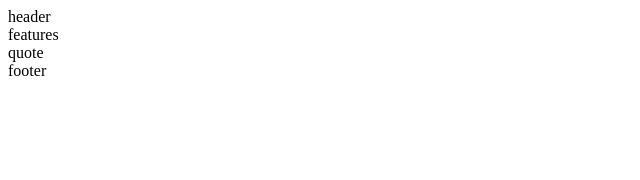
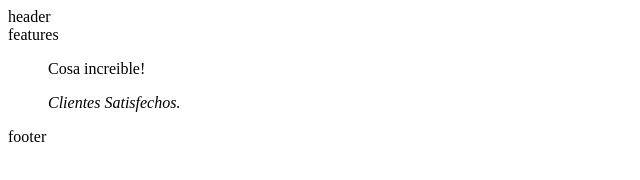
Before and after one commit to David-F23/Responsive_Desing_Ramas, a plain HTML site: page index.html in a window 1280 px wide. Shown: the whole page, without its empty margins (0-640 px from the left). Drawn offline with Linux system fonts and the light colour scheme.

Commit message:
Se agrego contenido al quote

```diff
--- a/index.html
+++ b/index.html
@@ -16,7 +16,10 @@
     </section>
 
     <section class="quote">
-        quote
+        <blockquote class="container">
+            <p>Cosa increible!</p>
+            <cite>Clientes Satisfechos.</cite>
+        </blockquote>
     </section>
 
     <footer>
```
